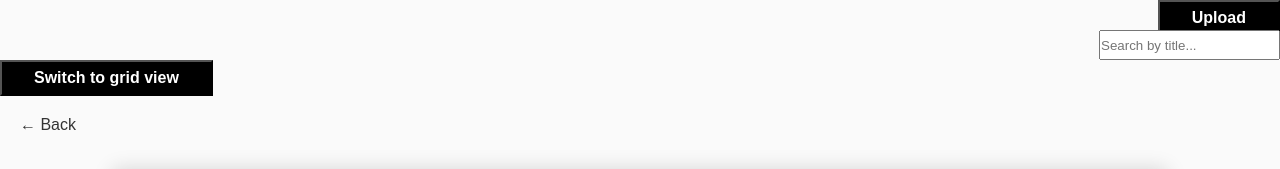
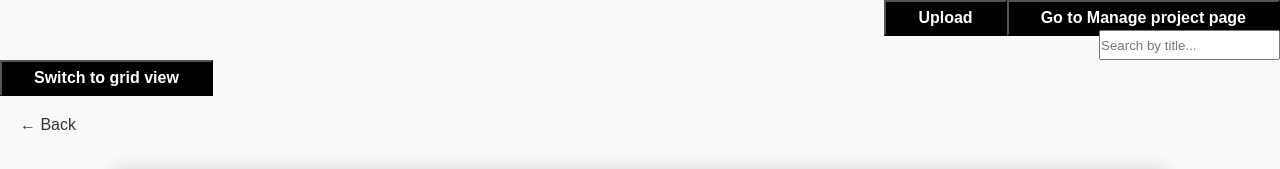
Before and after one commit to Law2point0/Autodesk-Asset-Management, a PHP site: page /Autodesk-Asset-Management/View-Assets-List.php in a window 1280 px wide. Shown: the part 119-288 px from the top of the page. Run offline with PHP 8.4, Linux system fonts and the light colour scheme; the visitor is signed in with stand-in values (Sample User, id 1); data comes from the database, SQL or seed files in the repository.

Commit message:
Update View-Assets-List.php
Added a button to go to the manage project page

```diff
--- a/Autodesk Asset Manager/Pages/View-Assets-List.php
+++ b/Autodesk Asset Manager/Pages/View-Assets-List.php
@@ -41,6 +41,7 @@
     ?>
     <div class="right-lock">
     <a href="Upload-Asset-Version.php"><button class="upload-button"> Upload </button></a>
+    <a href="http://localhost/Autodesk-Asset-Management/Autodesk%20Asset%20Manager/Pages/Manage-Projects.php"><button class="upload-button">Go to Manage project page</button></a>
     </div>
     <div class="right-lock"> <input type="text" id="searchBox" placeholder="Search by title..."> </div>
 
```
